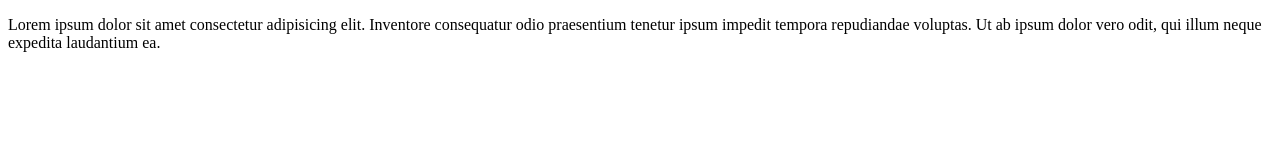
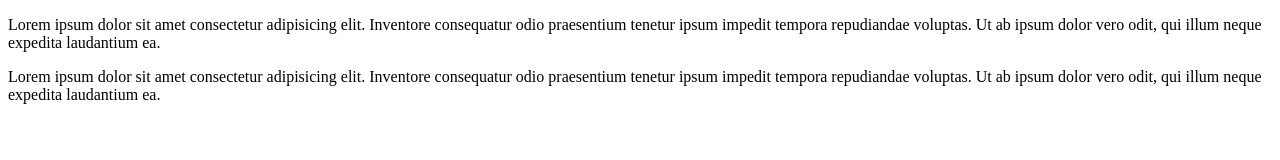
Before and after one commit to VladislavApelhants/98-3, a plain HTML site: page index.html in a window 1280 px wide. Drawn offline with Linux system fonts and the light colour scheme.

Commit message:
Update index.html

```diff
--- a/index.html
+++ b/index.html
@@ -14,6 +14,12 @@
         voluptas. Ut ab ipsum dolor vero odit, qui illum neque expedita
         laudantium ea.
       </p>
+      <p>
+        Lorem ipsum dolor sit amet consectetur adipisicing elit. Inventore
+        consequatur odio praesentium tenetur ipsum impedit tempora repudiandae
+        voluptas. Ut ab ipsum dolor vero odit, qui illum neque expedita
+        laudantium ea.
+      </p>
     </header>
   </body>
 </html>
```
